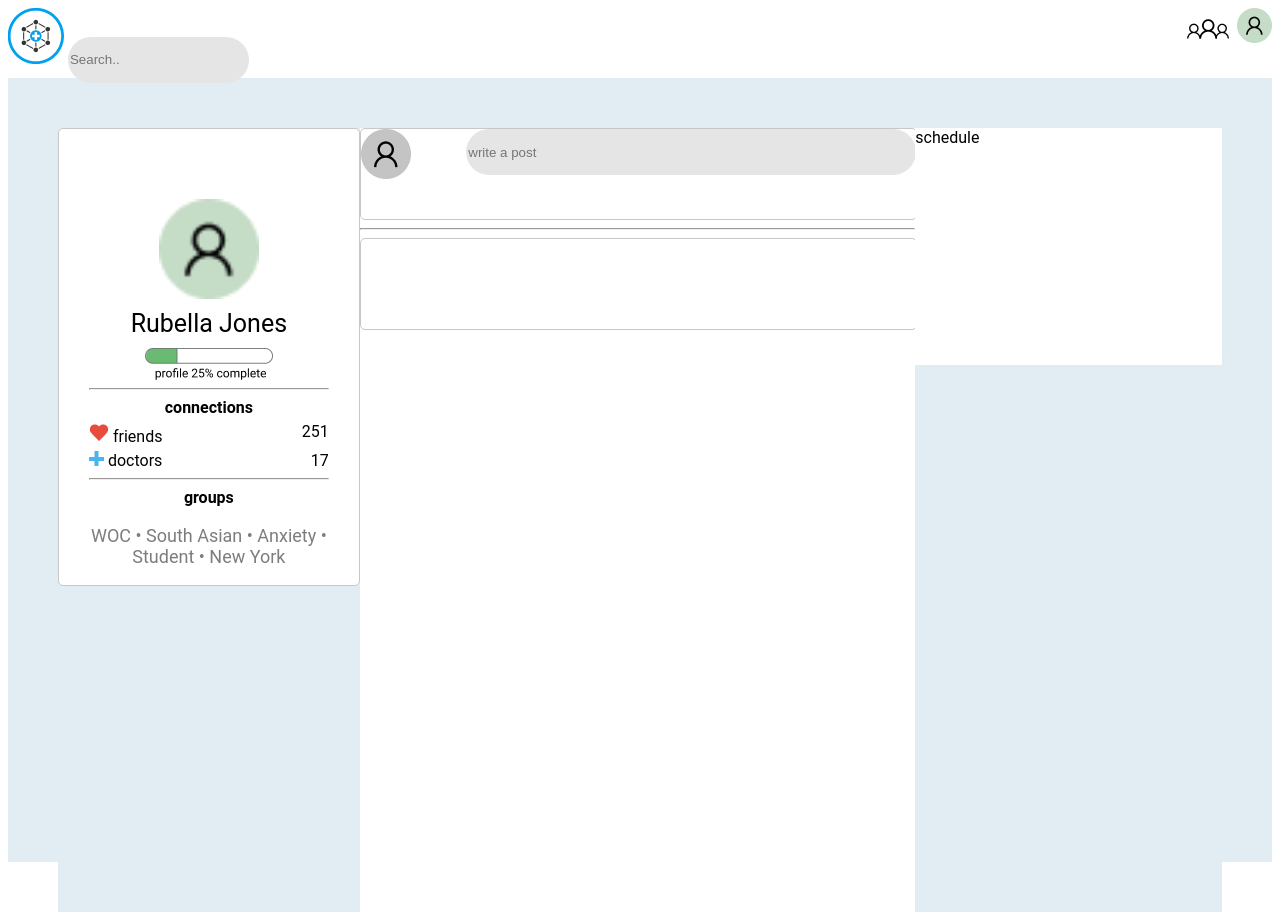
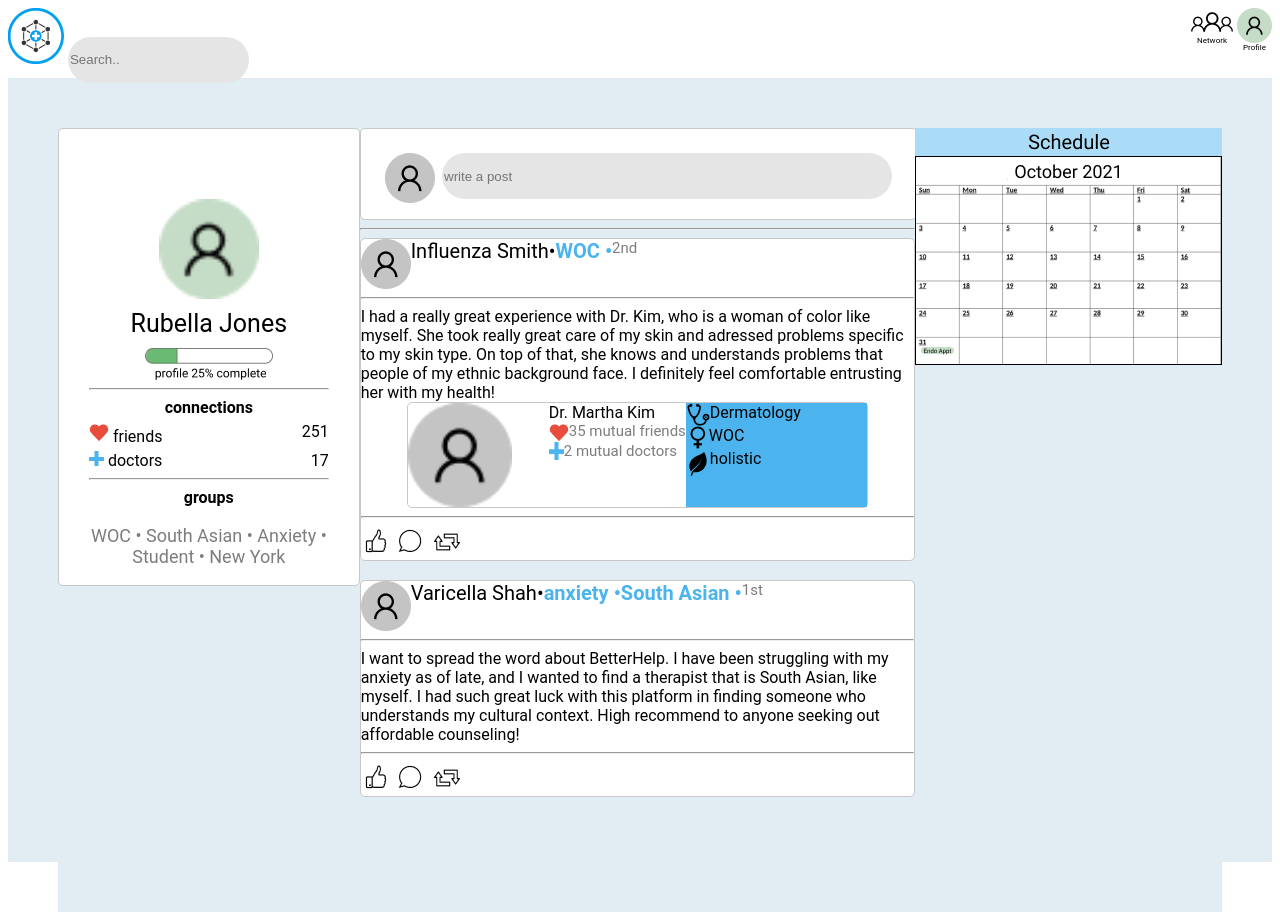
Before and after one commit to saahitijasti/mednet, a Flask app: page /landing in a window 1280 px wide. Run offline with Flask 2, Linux system fonts and the light colour scheme.

Commit message:
added to dashboard

```diff
--- a/server.py
+++ b/server.py
@@ -6,6 +6,21 @@ tmpl_dir = os.path.join(os.path.dirname(os.path.abspath(__file__)), 'templates')
 app = Flask(__name__, template_folder=tmpl_dir)
 
 
+# data
+posts = [
+    {"name": "Influenza Smith", "attributes": ["WOC"], "connection": "2nd", "text": "I had a really great experience with Dr. Kim, who is a woman of color like myself. She took really great care of my skin and adressed problems specific to my skin type. On top of that, she knows and understands problems that people of my ethnic background face. I definitely feel comfortable entrusting her with my health!", \
+        "link": "Dr. Martha Kim"},
+    {"name": "Varicella Shah", "attributes": ["anxiety", "South Asian"], "connection": "1st", "text": "I want to spread the word about BetterHelp. I have been struggling with my anxiety as of late, and I wanted to find a therapist that is  South Asian, like myself. I had such great luck with this platform in finding someone who understands my cultural context. High recommend to anyone seeking out affordable counseling!"}
+]
+
+doctors = {
+    "Dr. Martha Kim" : {
+        "mutual_friends": 35, "mutual_doctors": 2, "attributes": ["Dermatology", "WOC", "holistic"]
+    }
+}
+
+
+# routes
 @app.route('/')
 def index():
   return redirect('/login')
@@ -28,4 +43,4 @@ def addnewuser():
 
 @app.route('/landing')
 def landing():
-    return render_template("landing.html")
+    return render_template("landing.html", posts=posts, doctors=doctors)
--- a/static/styles/landing.css
+++ b/static/styles/landing.css
@@ -8,6 +8,19 @@ html {
     height: 70;
     width: 100%;
 }
+
+.small-font {
+    font-size: 8px;
+    text-align: center;
+}
+
+.vertical-center {
+    margin: 0;
+    position: absolute;
+    top: 50%;
+    -ms-transform: translateY(-50%);
+    transform: translateY(-50%);
+  }
 
 .content {
     background-color: #E2EDF3;
@@ -34,8 +47,6 @@ html {
     border-width: 1px;
     border-color: #C7C7C7;
     border-radius: 5px;
-    align-items: center;
-    text-align: center;
     border-collapse: separate;
 }
 
@@ -49,6 +60,8 @@ html {
     margin-left: 30px;
     margin-right: 30px;
     margin-bottom: 30px;
+    align-items: center;
+    text-align: center;
 }
 
 .feed {
@@ -57,7 +70,6 @@ html {
     border-width: 1px;
     border-color: 7D7D7D;
     border-radius: 5;
-    background-color: white;
 }
 
 .schedule {
@@ -100,7 +112,51 @@ html {
 }
 
 .inner-post {
-    margin: auto auto;
-    width: 90%;
-    top: 50%
+    margin: 24px 24px 24px 24px;
 }
+
+.author {
+    display: flex;
+    font-size: 20px;
+}
+
+.post-attributes {
+    font-size: 20px;
+    font-weight: bold;
+    color: #4BB4EF;
+}
+
+.post-connection {
+    font-size: 15px;
+    color: #7D7D7D;
+}
+
+.link {
+    align-items: center;
+    width: 459;
+    height: 104;
+    margin-left: auto;
+    margin-right: auto;
+}
+
+.link-left {
+    width: 278;
+    height: 100%;
+}
+
+.link-right {
+    width: 181;
+    height: 100%;
+    background-color: #4BB4EF;
+}
+
+.link-info {
+    display: flex;
+    font-size: 15px;
+    color: #7D7D7D;
+}
+
+.link-attribute {
+    font-size: 16px;
+    display: flex;
+}
--- a/templates/landing.html
+++ b/templates/landing.html
@@ -7,9 +7,17 @@
             <img src="/static/images/logo.png">
             <input type="text" placeholder="Search.." class="grey-box">
         </div>
-        <div id="topbar-right">
-            <img src="/static/images/network.png">
-            <img src="/static/images/profile.png">
+        <div id="topbar-right" class="space-evenly">
+            <div class="network">
+                <img src="/static/images/network.png">
+                <br>
+                <div class="small-font">Network</div>
+            </div>
+            <div class="profile-top-bar">
+                <img src="/static/images/profile.png">
+                <br>
+                <div class="small-font">Profile</div>
+            </div>
         </div>
     </div>
 
@@ -51,18 +59,63 @@
             </div>
             <div class="feed">
                 <div class="box write-post">
-                    <div class="space-evenly">
+                    <div class="space-evenly inner-post">
                         <img src="/static/images/grey_profile.png">
                         <input type="text" placeholder="write a post" class="grey-box write-post-box">
                     </div>
                 </div>
                 <hr class="hline">
-                <div class="box write-post">
-
+                {% for post in posts %}
+                <div class="box">
+                    <div class="author">
+                        <img src="/static/images/grey_profile.png">
+                        <div>{{post.name}}</div>
+                        &bull;
+                        {% for att in post.attributes %}
+                            <div class="post-attributes"> {{att}} &bull; </div>
+                        {% endfor %}
+                        <div class="post-connection">{{post.connection}}</div>
+                    </div>
+                    <hr class="hline">
+                    <div>{{post.text}}</div>
+                    {% if "link" in post %}
+                        <div id="link" class="box link space-evenly">
+                            <div class="link-left space-evenly">
+                                <img src="/static/images/grey_profile.png">
+                                <div>
+                                    <div>{{post.link}}</div>
+                                    <div class="link-info">
+                                        <img src="/static/images/heart.png">
+                                        <div>{{doctors[post.link].mutual_friends}} mutual friends</div>
+                                    </div>
+                                    <div class="link-info">
+                                        <img src="/static/images/plus.png">
+                                        <div>{{doctors[post.link].mutual_doctors}} mutual doctors</div>
+                                    </div>
+                                </div>
+                            </div>
+                            <div class="link-right">
+                                {% for att in doctors[post.link].attributes %}
+                                <div class="link-attribute">
+                                    <img src="/static/images/{{att}}.png">
+                                    <div>{{att}}</div>
+                                </div>
+                                {% endfor %}
+                            </div>
+                        </div>
+                    {% endif %}
+                    <hr class="hline">
+                    <div class="post-bottom">
+                        <img src="/static/images/like.png">
+                        <img src="/static/images/comment.png">
+                        <img src="/static/images/reshare.png">
+                    </div>
                 </div>
+                <br>
+                {% endfor %}
             </div>
             <div class="schedule">
-                schedule
+                <img src="/static/images/calendar.png">
             </div>
         </div>
     </div>
--- a/templates/login.html
+++ b/templates/login.html
@@ -24,8 +24,5 @@
         </form>
     </div>
 
-
 </body>
-
-
 </html>
```
Also changed, not shown: static/images/Dermatology.png (added), static/images/WOC.png (added), static/images/calendar.png (added), static/images/comment.png (added), static/images/holistic.png (added), static/images/like.png (added), static/images/reshare.png (added).
